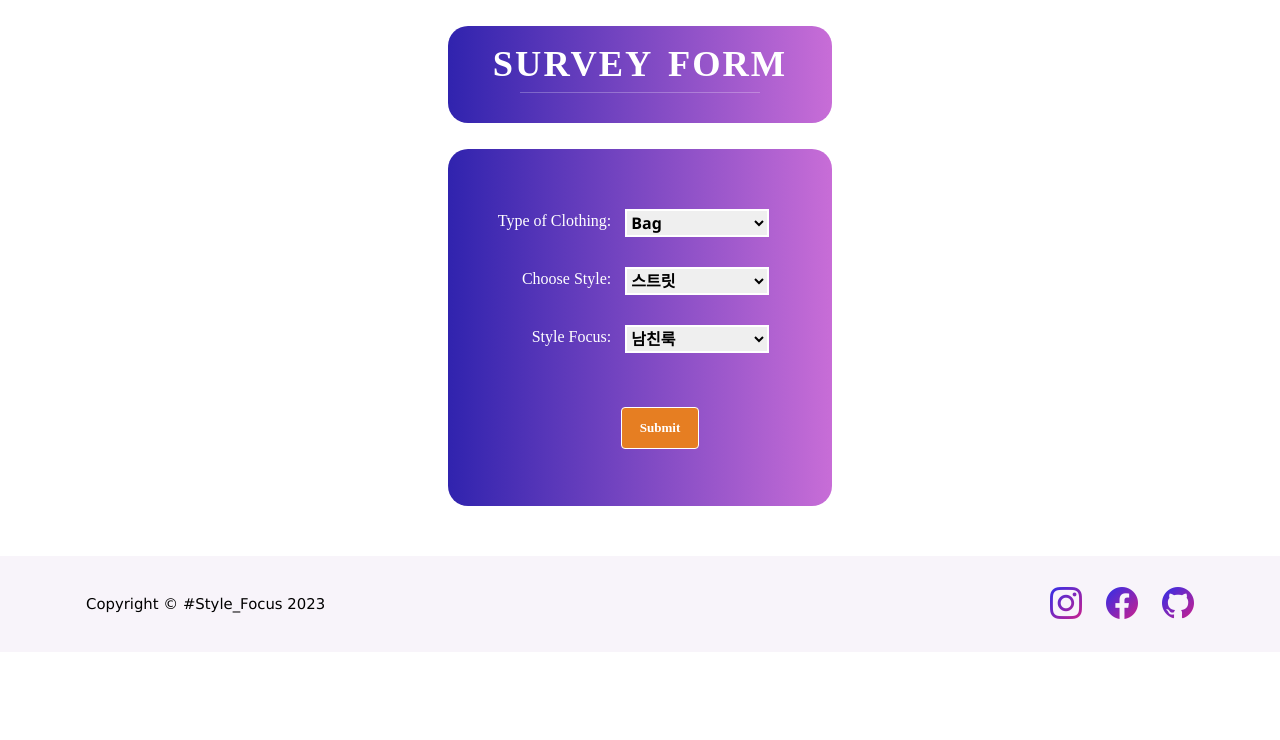
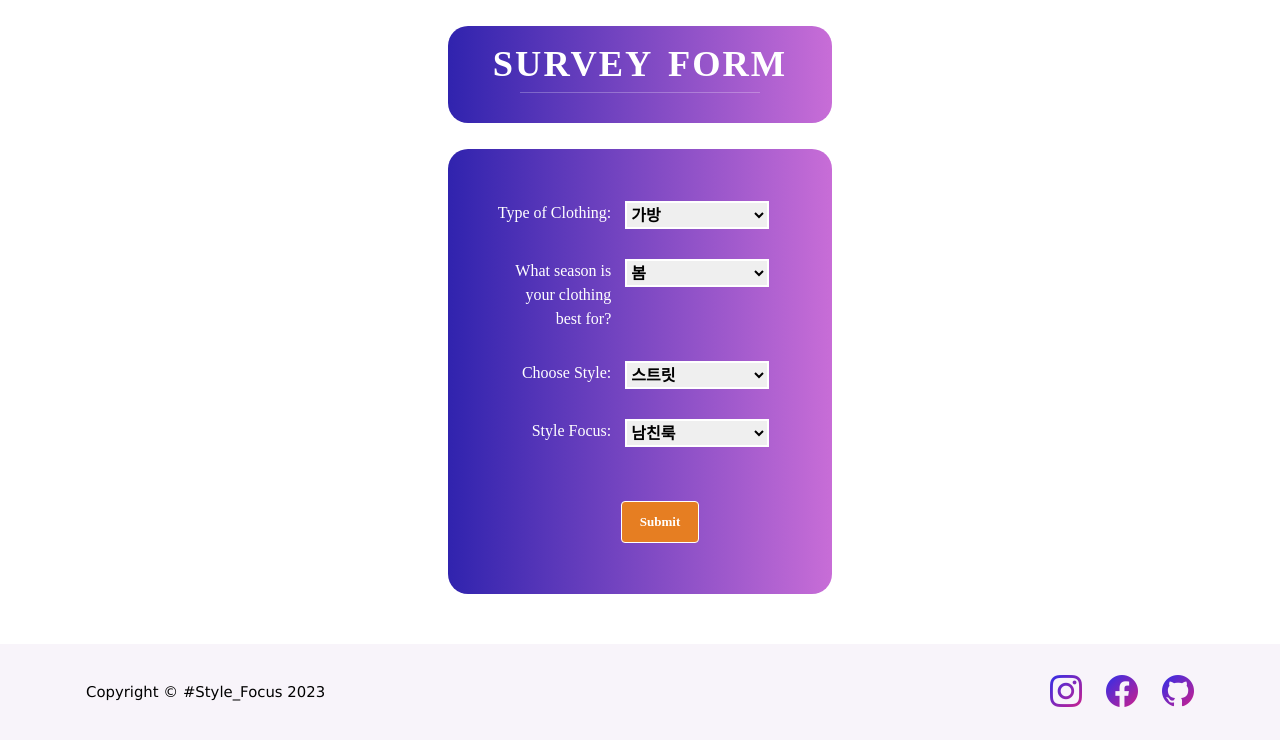
Before and after one commit to S0HYUNN/-_-, a Flask app: page /input in a window 1280 px wide. Shown: the part 75-815 px from the top of the page. Before the commit the page ends 694 px from the top, so only its background shows below. Run offline with Flask 3, Linux system fonts and the light colour scheme; the visitor is signed in with stand-in values (Sample User, id 1); some libraries are stand-ins or nearby versions; some web fonts are replaced.

Commit message:
:sparkles: form

```diff
--- a/forms.py
+++ b/forms.py
@@ -2,10 +2,10 @@ from flask_wtf import FlaskForm
 from wtforms import StringField, IntegerField, SubmitField, RadioField, TextAreaField, SelectField
 
 class InForm(FlaskForm):
-    type = SelectField("Type of Clothing: ", choices=[('bag','Bag'), ('shirt', 'Shirt'), ('jeans', 'Jeans')])
+    type = SelectField("Type of Clothing: ", choices=[('가방','가방'), ('신발', '신발'), ('셔츠', '셔츠'), ('팬츠', '팬츠'), ('코트', '코트'), ('니트', '니트'), ('패딩', '패딩'), ('후드', '후드'), ('바람막이', '바람막이')])
     season = SelectField("What season is your clothing best for?", choices=[("봄코디", "봄"), ("여름코디", "여름"), ("가을코디", "가을"), ("겨울코디", "겨울")])
-    style = SelectField("Choose Style: ", choices=[('스트릭', '스트릿'), ('캐주얼', '캐주얼'), ('빈티지','빈티지'), ('럭셔리', '럭셔리'), ("스포츠웨어","스포츠웨어"), ("Y2K","Y2K"),("올드머니","올드머니")])
-    focus = SelectField("Style Focus: ", choices=[("남친룩","남친룩"), ("꾸안꾸","꾸안꾸"), ("셋업","셋업"), ("해변룩","해변룩")])
+    style = SelectField("Choose Style: ", choices=[('스트릿', '스트릿'), ('캐주얼', '캐주얼'), ('빈티지','빈티지'), ('트레이닝', '트레이닝'), ('등산', '고프코어')])
+    focus = SelectField("Style Focus: ", choices=[("남친룩","남친룩"), ("셋업","셋업"), ("대학생","개강룩"), ("데일리","데일리")])
     submit = SubmitField("Submit")
 
 class Login(FlaskForm):
--- a/static/css/input.css
+++ b/static/css/input.css
@@ -62,8 +62,8 @@ hr {
   border-radius: 20px;
   margin: auto;
   width: 30%;
-  height: 50%;
-  padding-top: 2.5em;
+  height: 55%;
+  padding-top: 2em;
   font-size: medium;
 }
 
--- a/templates/input.html
+++ b/templates/input.html
@@ -11,7 +11,7 @@
 		<form class="flex" id="survey-form" method="POST">
 			{{form.hidden_tag()}}
 			<div>{{form.type.label(class="labels")}} {{form.type(class="input-tab")}}</div>
-			<!-- <div>{{form.season.label(class="labels")}} {{form.season(class="input-tab")}}</div> -->
+			<div>{{form.season.label(class="labels")}} {{form.season(class="input-tab")}}</div>
 			<div>{{form.style.label(class="labels")}} {{form.style(class="input-tab")}}</div>
 			<div>{{form.focus.label(class="labels")}} {{ form.focus(class="input-tab") }}</div>
 		  <div class="btn">
```
